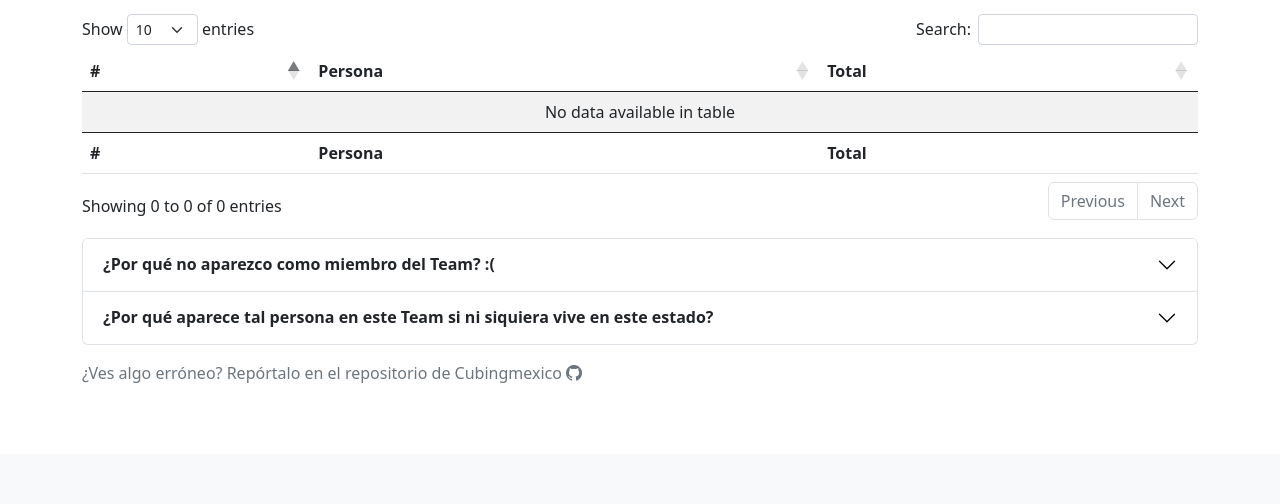
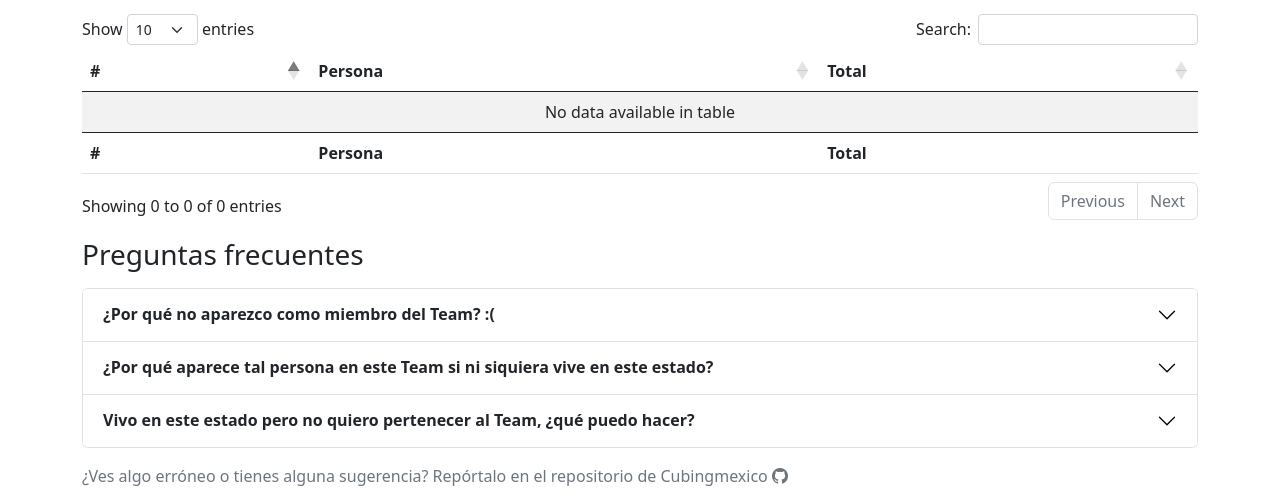
Before and after one commit to LeonardoSDT/cubingmexico, a Django app: page /kinch/1/ in a window 1280 px wide. Shown: the part 346-850 px from the top of the page. Before the commit the page ends 729 px from the top, so only its background shows below. Run offline with Django 4.2, Linux system fonts and the light colour scheme; data comes from the database, SQL or seed files in the repository; data that the repository does not hold is empty; parts of the project's set-up code (start-up, migrations or seed data) failed here and were passed over; some libraries are stand-ins or nearby versions.

Commit message:
FAQs updated

```diff
--- a/web/cubingmexico_web/views.py
+++ b/web/cubingmexico_web/views.py
@@ -594,6 +594,8 @@ class WCACallbackView(RedirectView):
             redirect_uri = 'cubingmexico_web:profile'
 
         else:
+            wca_profile.name = profile_data['name'],
+            wca_profile.gender = profile_data['gender'],
             wca_profile.avatar_url = profile_data['avatar']['url']
             wca_profile.avatar_thumb_url = profile_data['avatar']['thumb_url']
             wca_profile.is_default_avatar = profile_data['avatar']['is_default']
--- a/web/templates/includes/faq.html
+++ b/web/templates/includes/faq.html
@@ -1,4 +1,5 @@
 <div class="accordion mt-3" id="accordionExample">
+  <h1 class="fs-3 my-3">Preguntas frecuentes</h1>
   <div class="accordion-item">
     <h2 class="accordion-header" id="headingOne">
       <button class="accordion-button collapsed" type="button" data-bs-toggle="collapse" data-bs-target="#collapseOne" aria-expanded="false" aria-controls="collapseOne">
@@ -19,19 +20,19 @@
     </h2>
     <div id="collapseTwo" class="accordion-collapse collapse" aria-labelledby="headingTwo" data-bs-parent="#accordionExample">
       <div class="accordion-body">
-          Puede deberse a que la persona se cambió recientemente de residencia o simplemente a algún error del administrador del Team, puedes enviar un mensaje a alguna de sus <a href="{% url 'cubingmexico_web:team' team_code=selected_state %}">redes sociales</a> para que puedan revisarlo.
+        Puede deberse a que la persona se cambió recientemente de residencia o simplemente a algún error del administrador de un Team, puedes enviar un mensaje a alguna de sus <a href="{% url 'cubingmexico_web:team' team_code=selected_state %}">redes sociales</a> para que puedan revisarlo.
       </div>
     </div>
   </div>
-    <!-- <div class="accordion-item">
+  <div class="accordion-item">
     <h2 class="accordion-header" id="headingThree">
       <button class="accordion-button collapsed" type="button" data-bs-toggle="collapse" data-bs-target="#collapseThree" aria-expanded="false" aria-controls="collapseThree">
-          <strong>¿Vives en {{ object.state }} pero no quieres pertenecer al Team?</strong>
+        <strong>Vivo en este estado pero no quiero pertenecer al Team, ¿qué puedo hacer?</strong>
       </button>
     </h2>
     <div id="collapseThree" class="accordion-collapse collapse" aria-labelledby="headingThree" data-bs-parent="#accordionExample">
       <div class="accordion-body">
-          Para poder aparecer en los rankings y récords estatales sin tener que ser miembro de un team tienes que hacer lo siguiente:
+        Para poder aparecer en los rankings y récords estatales sin tener que ser miembro de un Team tienes que hacer lo siguiente:
         <ol>
           <li>Haber participado en una competencia oficial avalada por la <a href="https://www.worldcubeassociation.org/">World Cube Association</a>.</li>
           <li>Iniciar sesión en Cubingmexico utilizando tus credenciales de la WCA.</li>
@@ -43,5 +44,5 @@
         </ol>
       </div>
     </div>
-    </div> -->
   </div>
+</div>
--- a/web/templates/includes/footer.html
+++ b/web/templates/includes/footer.html
@@ -1,5 +1,5 @@
 <footer class="footer mt-auto py-3">
-    <div class="container">
-      <span class="text-muted">¿Ves algo erróneo? Repórtalo en el repositorio de <a href="https://github.com/LeonardoSDT/cubingmexico" class="text-muted text-decoration-none">Cubingmexico <i class="bi bi-github"></i></a></span>
-    </div>
+  <div class="container">
+    <span class="text-muted">¿Ves algo erróneo o tienes alguna sugerencia? Repórtalo en el repositorio de <a href="https://github.com/LeonardoSDT/cubingmexico" class="text-muted text-decoration-none">Cubingmexico <i class="bi bi-github"></i></a></span>
+  </div>
 </footer>
```
Also changed, not shown: web/templates/includes/navbar.html (+7 -0 lines), web/templates/pages/teams/team.html (+8 -7 lines). Lines whose indentation alone changed are shown as unchanged.
